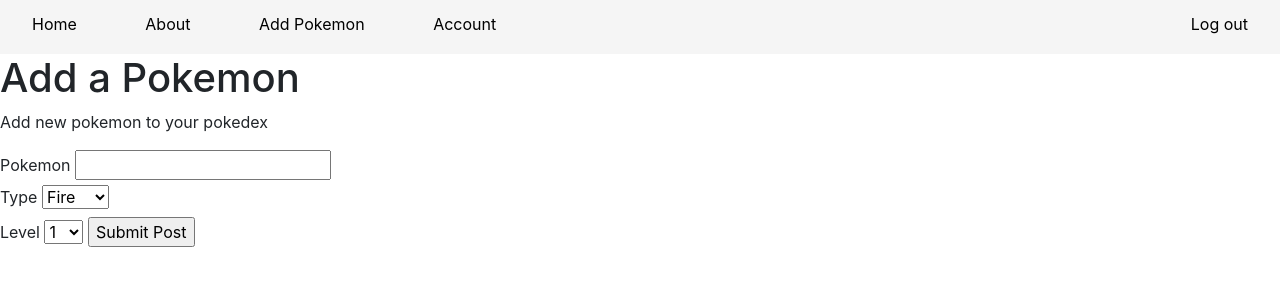
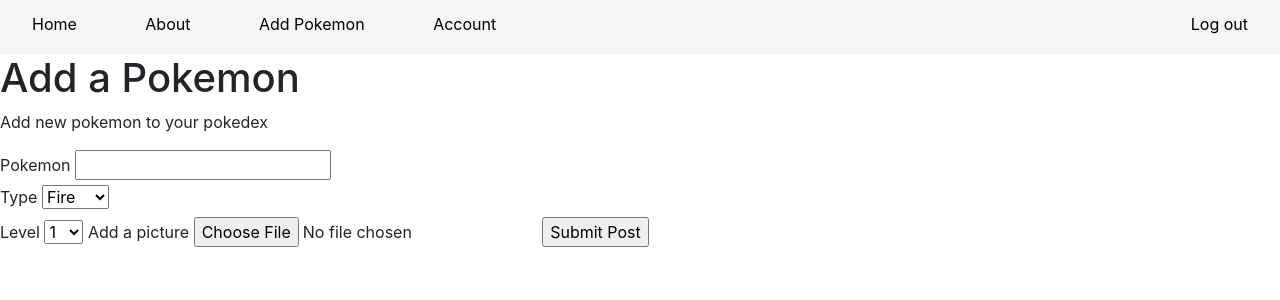
Before and after one commit to alexnderkong/individual, a Flask app: page /post in a window 1280 px wide. Shown: the top 300 px of the page. Run offline with Flask 2, Linux system fonts and the light colour scheme; a user stored in the database is signed in; some libraries are stand-ins or nearby versions.

Commit message:
added image uploads functionality

```diff
--- a/application/forms.py
+++ b/application/forms.py
@@ -1,4 +1,5 @@
 from flask_wtf import FlaskForm
+from flask_wtf.file import FileField, FileAllowed
 from wtforms import StringField, SubmitField, SelectField, PasswordField, BooleanField
 from wtforms.validators import DataRequired, Length, Email, EqualTo, ValidationError
 from application.models import Users
@@ -35,6 +36,11 @@ class PostForm(FlaskForm):
 			('9',9),
 			('10',10)
 
+		])
+
+	picture = FileField('Add a picture',
+		validators=[
+			FileAllowed(['jpg','png'])
 		])
 
 	submit = SubmitField('Submit Post')
--- a/application/models.py
+++ b/application/models.py
@@ -4,10 +4,11 @@ from datetime import datetime
 
 class Posts(db.Model):
 	id = db.Column(db.Integer, primary_key=True)
-	title = db.Column(db.String(200),nullable=False, unique=True)
+	title = db.Column(db.String(200),nullable=False)
 	content = db.Column(db.String(100),nullable=False)
 	level = db.Column(db.Integer, nullable=False)
 	date_posted = db.Column(db.DateTime, nullable=False, default=datetime.utcnow)
+	image_file = db.Column(db.String(50),nullable=False, default='default.png')
 
 	user_id = db.Column(db.Integer,db.ForeignKey('users.id'), nullable=False)
 
--- a/application/routes.py
+++ b/application/routes.py
@@ -3,6 +3,7 @@ from application import app, db, bcrypt
 from application.models import Posts, Users
 from application.forms import PostForm, UsersForm, LoginForm, UpdateAccountForm, UpdatePokemonForm, SearchForm
 from flask_login import login_user, current_user, logout_user, login_required, LoginManager
+import os
 
 @app.route('/')
 @app.route('/home')
@@ -11,9 +12,17 @@ def home():
 	#postData = Posts.query.all()
 	#return render_template('home.html', title='home', posts=postData)
 
+def save_picture(form_picture):
+	picture_path = os.path.join(app.root_path, 'static', form_picture.filename)
+	picture = form_picture.filename
+	form_picture.save(picture_path)
+	return picture
+
+
 @app.route('/homeuser/<int:user_id>', methods=['POST','GET'])
 @login_required
 def homeuser(user_id):
+	posts = Posts.query.filter_by(user_id=user_id)
 	if current_user.id != user_id:
 		return redirect(url_for('home'))
 	else:
@@ -82,16 +91,33 @@ def register():
 @login_required
 def post():
 	form=PostForm()
+	image_file = url_for('static', filename='default.png')
 	if form.validate_on_submit():
-		postData=Posts(
-			title=form.title.data,
-			content=form.content.data,
-			level=form.level.data,
-			author=current_user
-			)
-		db.session.add(postData)
-		db.session.commit()
-		return redirect(url_for('homeuser', user_id=current_user.id))
+		if form.picture.data:
+			picture_path = save_picture(form.picture.data)
+			full_path = '/static/' + picture_path
+			postData=Posts(
+				title=form.title.data,
+				content=form.content.data,
+				level=form.level.data,
+				author=current_user,
+				image_file=full_path
+				)
+			db.session.add(postData)
+			db.session.commit()
+			image_file = url_for('static', filename=picture_path)
+			return redirect(url_for('homeuser', user_id=current_user.id))
+		else:
+			postData=Posts(
+				title=form.title.data,
+				content=form.content.data,
+				level=form.level.data,
+				author=current_user,
+				image_file='/static/default.png'
+				)
+			db.session.add(postData)
+			db.session.commit()
+			return redirect(url_for('homeuser', user_id=current_user.id))
 	else:
 		print(form.errors)
 	return render_template('post.html', title='post', form=form)
--- a/application/templates/homeuser.html
+++ b/application/templates/homeuser.html
@@ -37,6 +37,7 @@
 		<p>Level: {{ post.level }}</p>
 		<a href="/delete/{{ post.id }}">Delete</a>
 		<a href="/update/{{ post.id }}">Update</a>
+		<img src="{{ post.image_file }}">
 
 	</div>
 	</div>
--- a/application/templates/post.html
+++ b/application/templates/post.html
@@ -4,7 +4,7 @@
 <p>Add new pokemon to your pokedex</p>
 
 <div class="form">
-	<form method="POST" action="">
+	<form method="POST" action="", enctype="multipart/form-data">
 		{{ form.hidden_tag() }}
 
 
@@ -47,6 +47,17 @@
 		{% else %}
 			{{ form.level }}
 		{% endif %}
+		{{ form.picture.label }}
+		{% if form.picture.errors %}
+		{{ form.picture }}
+		<div class="error">
+			{%for error in form.picture.errors %}
+			<span>{{ error }}</span>
+			{% endfor %}
+		</div>
+		{% else %}
+			{{ form.picture }}
+		{% endif %}
 
 
 		{{ form.submit }}
```
Also changed, not shown: application/site.db, application/static/bird.jpg (added), application/static/dog2.jpg (added), 1 other file. Lines whose indentation alone changed are shown as unchanged.
